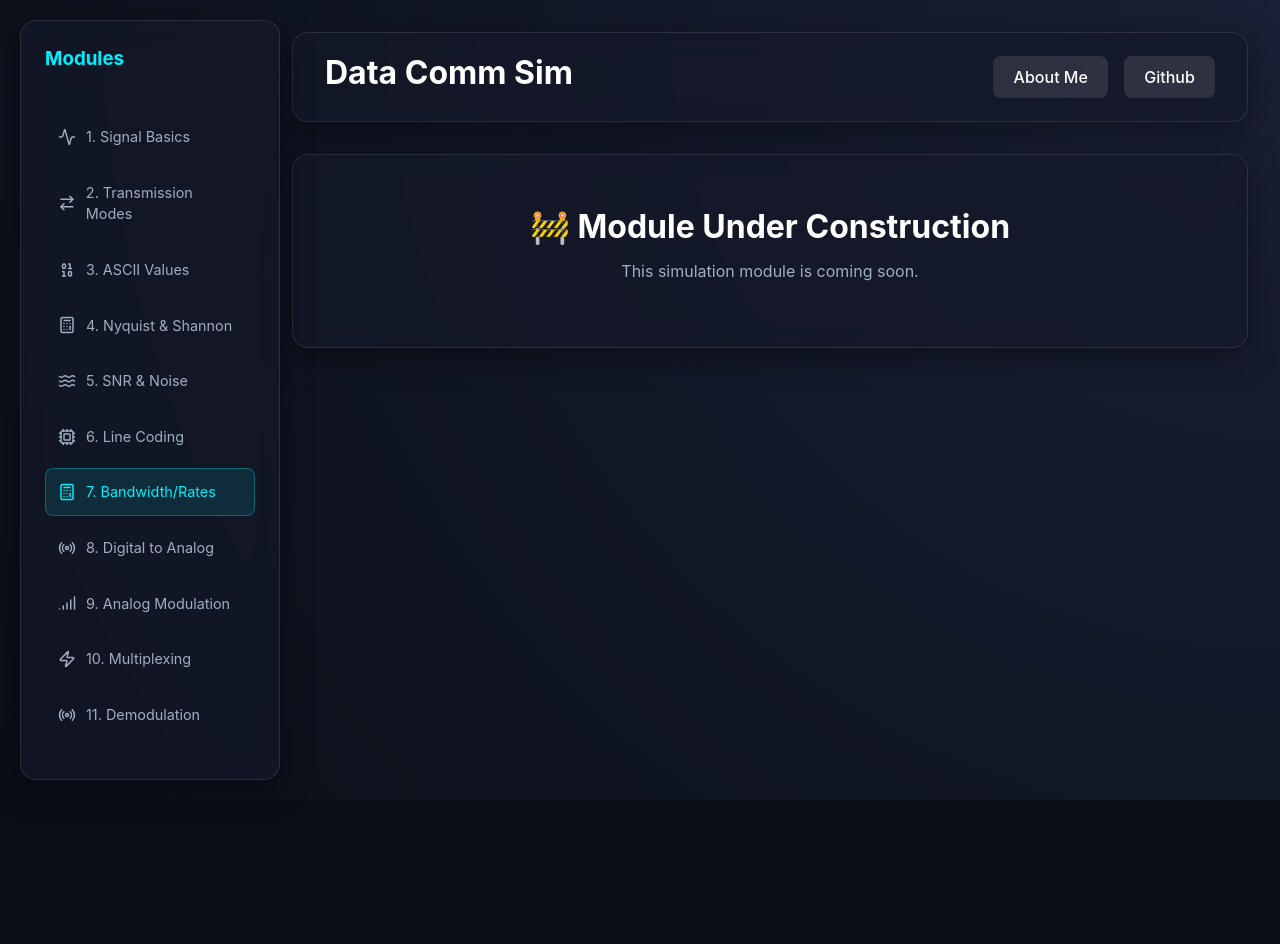
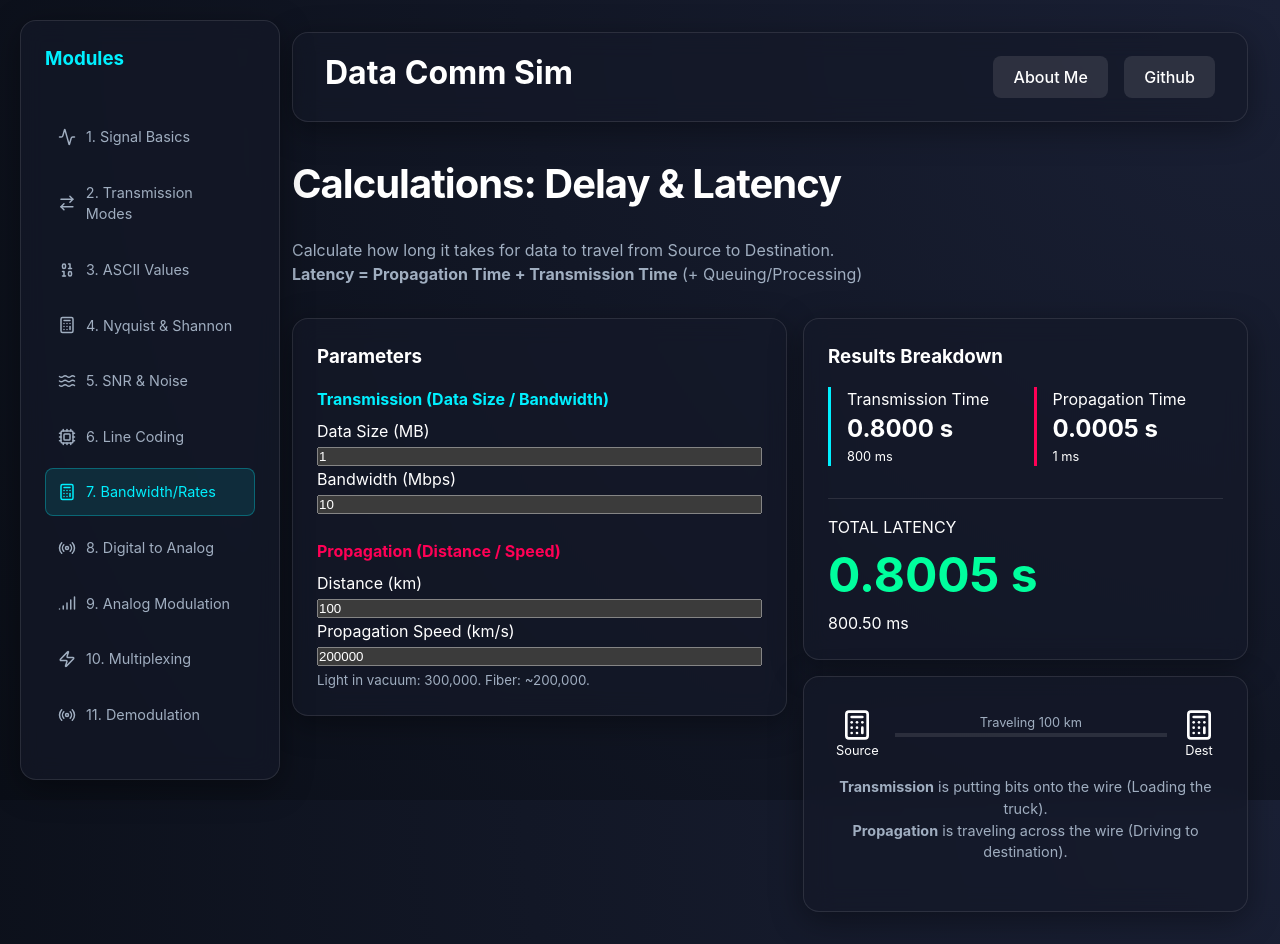
Before and after one commit to MahbubHasan777/Data-Comm-Simulation, a React (Vite) app: page /calculations in a window 1280 px wide. Before the commit the page ends 800 px from the top, so only its background shows below. Built offline with nearby package versions, Linux system fonts and the light colour scheme.

Commit message:
Implement Calculations module

```diff
--- a/src/App.tsx
+++ b/src/App.tsx
@@ -6,6 +6,7 @@ import AsciiValues from './pages/AsciiValues';
 import LineCoding from './pages/LineCoding';
 import NyquistShannon from './pages/NyquistShannon';
 import SnrNoise from './pages/SnrNoise';
+import Calculations from './pages/Calculations';
 import About from './pages/About';
 
 const Home = () => (
@@ -34,6 +35,7 @@ function App() {
           <Route path="line-coding" element={<LineCoding />} />
           <Route path="nyquist" element={<NyquistShannon />} />
           <Route path="snr" element={<SnrNoise />} />
+          <Route path="calculations" element={<Calculations />} />
           <Route path="about" element={<About />} />
           <Route path="*" element={<Placeholder />} />
         </Route>
--- /dev/null
+++ b/src/pages/Calculations.tsx
@@ -0,0 +1,134 @@
+import { useState } from 'react';
+import { Calculator } from 'lucide-react';
+
+const Calculations = () => {
+    // State for Transmission Time
+    const [dataSize, setDataSize] = useState(1); // MB
+    const [bandwidth, setBandwidth] = useState(10); // Mbps
+
+    // State for Propagation Time
+    const [distance, setDistance] = useState(100); // km
+    const [speed, setSpeed] = useState(200000); // km/s (Fiber optics approx)
+
+    // Calculations
+    const sizeInBits = dataSize * 8 * 1000 * 1000;
+    const bwInBits = bandwidth * 1000 * 1000;
+    const transmissionTime = sizeInBits / bwInBits; // Seconds
+
+    const propagationTime = distance / speed; // Seconds
+
+    const totalLatency = transmissionTime + propagationTime;
+
+    return (
+        <div className="flex-col gap-md">
+            <h1>Calculations: Delay & Latency</h1>
+            <p style={{ maxWidth: '600px' }}>
+                Calculate how long it takes for data to travel from Source to Destination.
+                <br />
+                <strong>Latency = Propagation Time + Transmission Time</strong> (+ Queuing/Processing)
+            </p>
+
+            <div className="flex-row gap-md" style={{ flexWrap: 'wrap', alignItems: 'flex-start' }}>
+
+                {/* Inputs */}
+                <div className="glass-panel" style={{ padding: '1.5rem', flex: 1, minWidth: '350px' }}>
+                    <h3>Parameters</h3>
+
+                    <h4 style={{ color: 'var(--primary)', marginTop: '1rem' }}>Transmission (Data Size / Bandwidth)</h4>
+                    <div className="flex-col gap-sm">
+                        <div>
+                            <label className="label">Data Size (MB)</label>
+                            <input type="number" value={dataSize} onChange={(e) => setDataSize(Number(e.target.value))} className="input-field" style={{ width: '100%' }} />
+                        </div>
+                        <div>
+                            <label className="label">Bandwidth (Mbps)</label>
+                            <input type="number" value={bandwidth} onChange={(e) => setBandwidth(Number(e.target.value))} className="input-field" style={{ width: '100%' }} />
+                        </div>
+                    </div>
+
+                    <h4 style={{ color: 'var(--accent)', marginTop: '1.5rem' }}>Propagation (Distance / Speed)</h4>
+                    <div className="flex-col gap-sm">
+                        <div>
+                            <label className="label">Distance (km)</label>
+                            <input type="number" value={distance} onChange={(e) => setDistance(Number(e.target.value))} className="input-field" style={{ width: '100%' }} />
+                        </div>
+                        <div>
+                            <label className="label">Propagation Speed (km/s)</label>
+                            <input type="number" value={speed} onChange={(e) => setSpeed(Number(e.target.value))} className="input-field" style={{ width: '100%' }} />
+                            <small style={{ color: 'var(--text-muted)' }}>Light in vacuum: 300,000. Fiber: ~200,000.</small>
+                        </div>
+                    </div>
+                </div>
+
+                {/* Results Visualization */}
+                <div className="flex-col gap-md" style={{ flex: 1, minWidth: '350px' }}>
+
+                    <div className="glass-panel" style={{ padding: '1.5rem' }}>
+                        <h3>Results Breakdown</h3>
+
+                        <div style={{ display: 'grid', gridTemplateColumns: '1fr 1fr', gap: '1rem', marginTop: '1rem' }}>
+                            <div className="result-card" style={{ borderLeft: '3px solid var(--primary)', paddingLeft: '1rem' }}>
+                                <div className="label">Transmission Time</div>
+                                <div style={{ fontSize: '1.5rem', fontWeight: 'bold' }}>{transmissionTime.toFixed(4)} s</div>
+                                <div className="label" style={{ fontSize: '0.8rem' }}>{Math.round(transmissionTime * 1000)} ms</div>
+                            </div>
+
+                            <div className="result-card" style={{ borderLeft: '3px solid var(--accent)', paddingLeft: '1rem' }}>
+                                <div className="label">Propagation Time</div>
+                                <div style={{ fontSize: '1.5rem', fontWeight: 'bold' }}>{propagationTime.toFixed(4)} s</div>
+                                <div className="label" style={{ fontSize: '0.8rem' }}>{Math.round(propagationTime * 1000)} ms</div>
+                            </div>
+                        </div>
+
+                        <div style={{ marginTop: '2rem', paddingTop: '1rem', borderTop: '1px solid rgba(255,255,255,0.1)' }}>
+                            <div className="label">TOTAL LATENCY</div>
+                            <div style={{ fontSize: '3rem', fontWeight: 'bold', color: 'var(--success)' }}>
+                                {totalLatency.toFixed(4)} s
+                            </div>
+                            <div className="label">{(totalLatency * 1000).toFixed(2)} ms</div>
+                        </div>
+                    </div>
+
+                    {/* Visual Analogy */}
+                    <div className="glass-panel" style={{ padding: '2rem', display: 'flex', flexDirection: 'column', alignItems: 'center' }}>
+                        <div style={{ width: '100%', display: 'flex', justifyContent: 'space-between', alignItems: 'center', marginBottom: '1rem' }}>
+                            <div className="flex-col flex-center">
+                                <Calculator size={32} />
+                                <span style={{ fontSize: '0.8rem' }}>Source</span>
+                            </div>
+
+                            <div style={{ flex: 1, height: '4px', background: 'rgba(255,255,255,0.1)', margin: '0 1rem', position: 'relative' }}>
+                                {/* Visualize Trans. Time as Length/Width of packet? */}
+                                {/* Visualize Prop. Time as movement speed? */}
+                                <div style={{
+                                    position: 'absolute',
+                                    left: '50%',
+                                    top: '-20px',
+                                    transform: 'translateX(-50%)',
+                                    color: 'var(--text-muted)',
+                                    fontSize: '0.8rem'
+                                }}>
+                                    Traveling {distance} km
+                                </div>
+                            </div>
+
+                            <div className="flex-col flex-center">
+                                <Calculator size={32} />
+                                <span style={{ fontSize: '0.8rem' }}>Dest</span>
+                            </div>
+                        </div>
+                        <p style={{ textAlign: 'center', fontSize: '0.9rem', color: 'var(--text-muted)' }}>
+                            <strong>Transmission</strong> is putting bits onto the wire (Loading the truck).
+                            <br />
+                            <strong>Propagation</strong> is traveling across the wire (Driving to destination).
+                        </p>
+                    </div>
+
+                </div>
+
+            </div>
+        </div>
+    );
+};
+
+export default Calculations;
```
